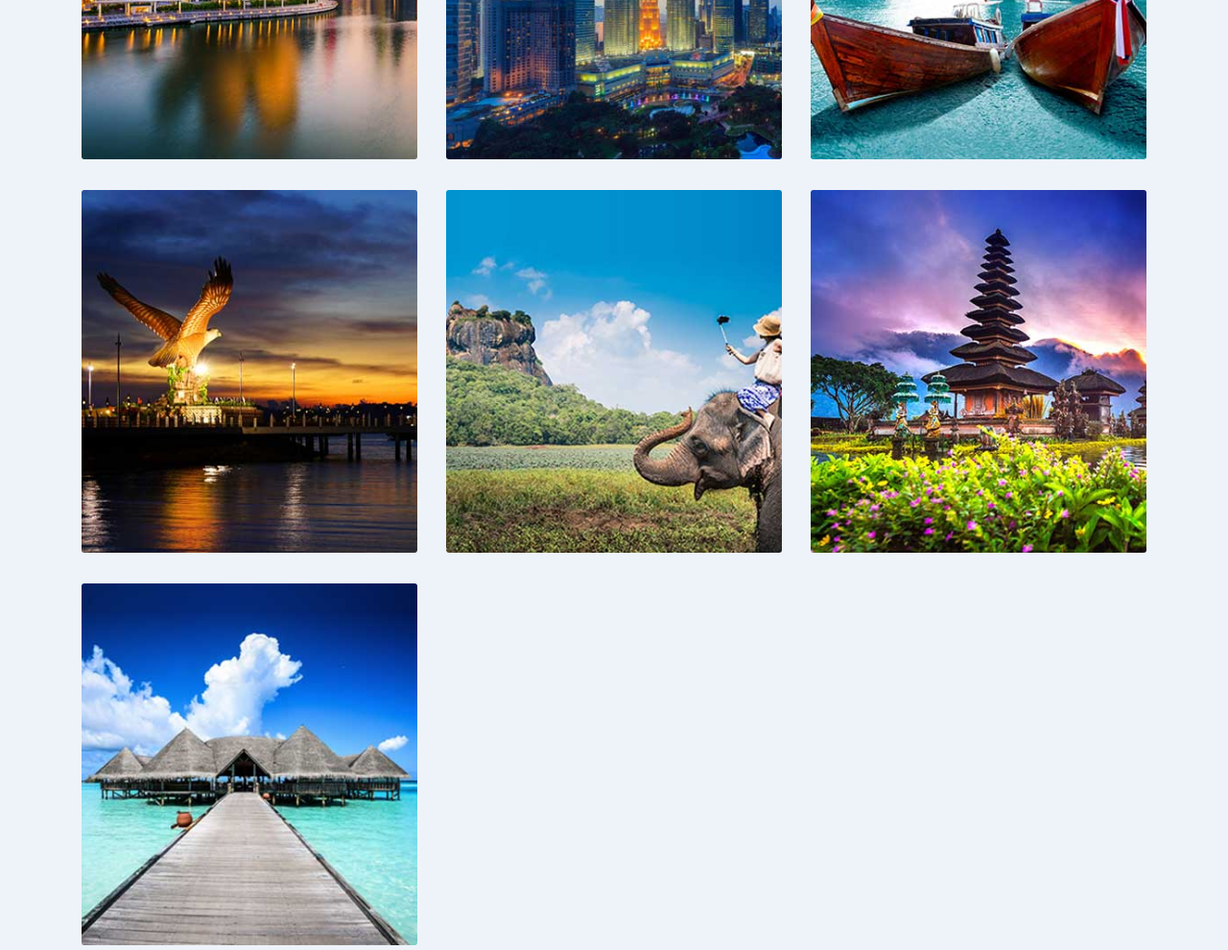
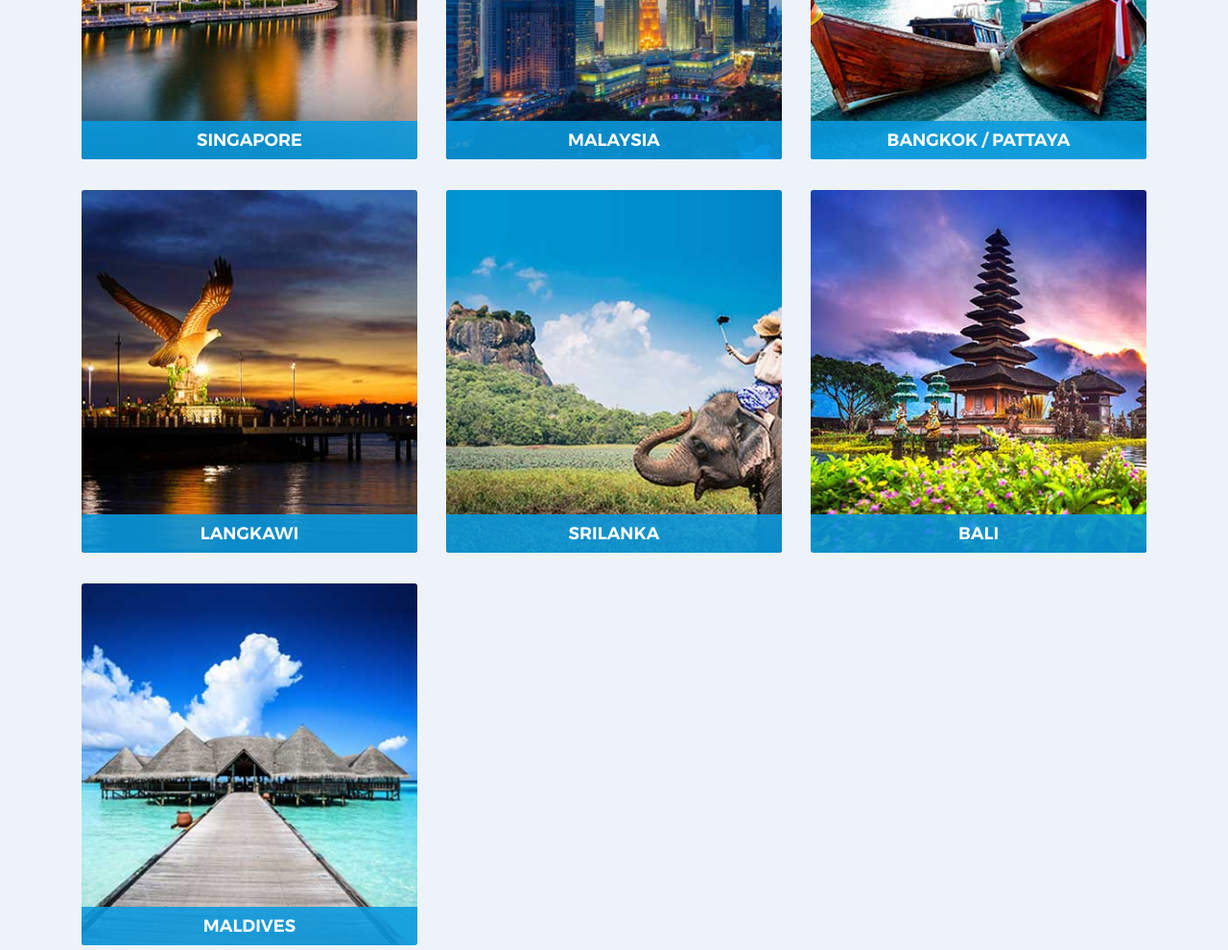
Before and after one commit to arunrskkd/work-fortune, a website: page index.html in a window 1280 px wide. Shown: the part 1640-2630 px from the top of the page at 96% size. Drawn offline with nearby package versions, Linux system fonts and the light colour scheme.

Commit message:
versiontwo

```diff
--- a/css/style.less
+++ b/css/style.less
@@ -223,7 +223,7 @@
             &:hover{
                 .overimg{
                     height: 100%;
-                    padding: 30% 0 0 0;
+                    padding: 38% 0 0 0;
                 }
                 .btntwo{
                     display: block !important;
@@ -233,10 +233,11 @@
                 position: absolute;
                 width: 100%;
                 height: 100%;
-                background: #099ae0;
+                background: rgba(9, 154, 224, 0.88);
                 bottom: 0;
                 height: 40px;
                 transition: .5s ease;
+                display: block;
 
                 .btntwo{
                     font-size: 17px;
```
Also changed, not shown: css/style.min.css, 1 other file.
